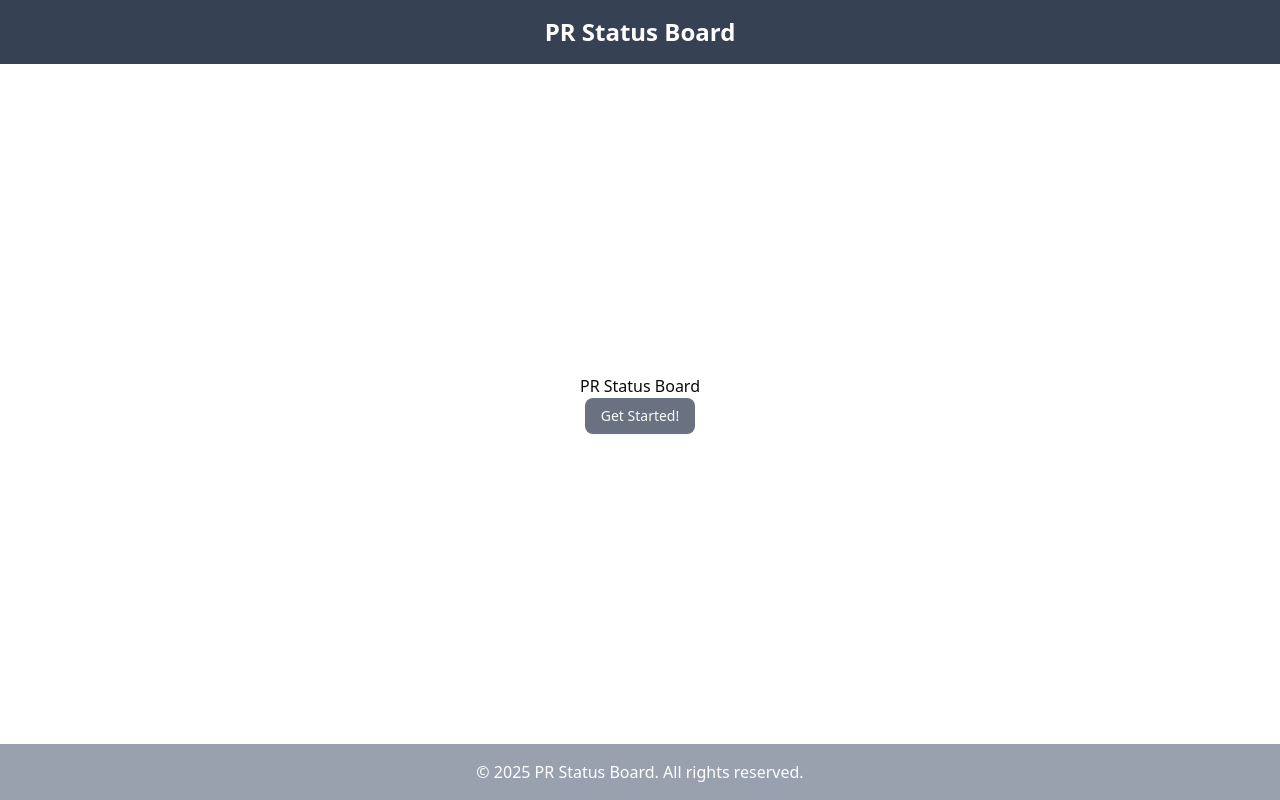
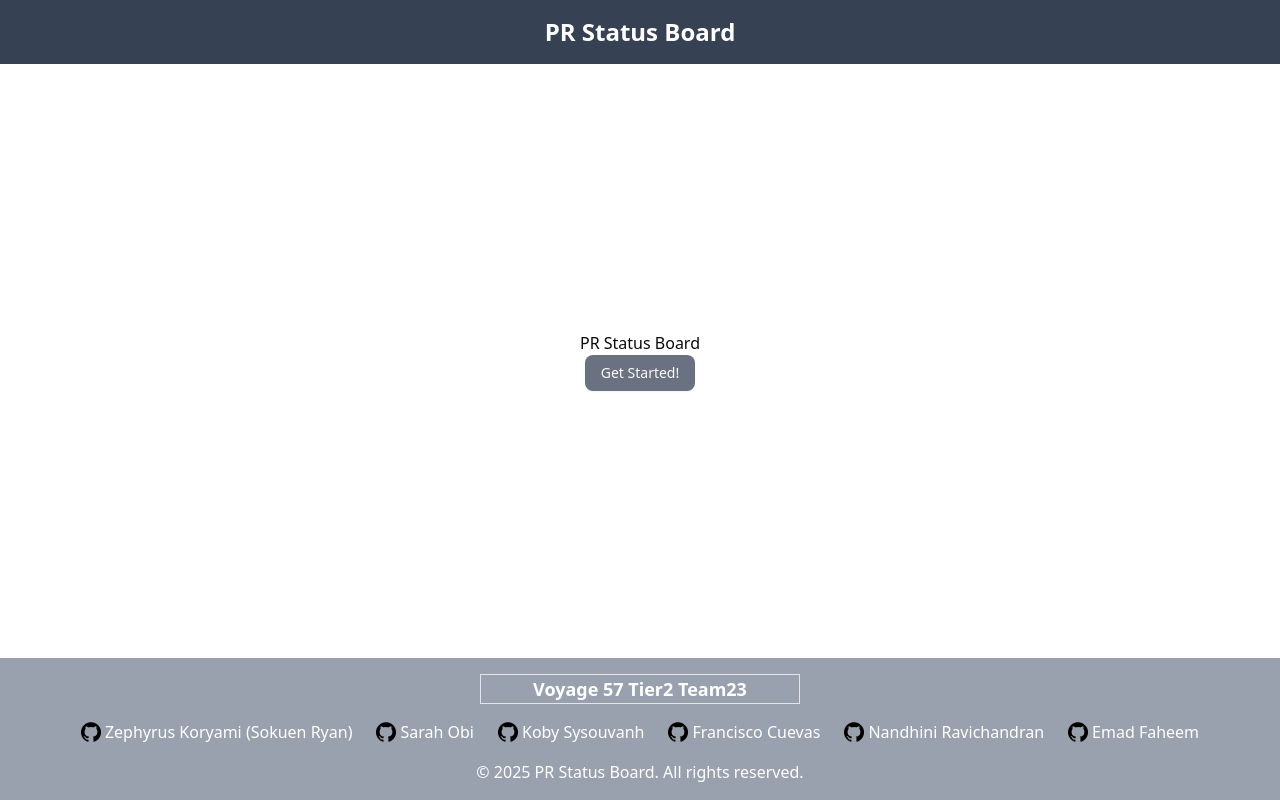
Before and after one commit to chingu-voyages/V57-tier2-team-23, a React (Vite) app: page / in a window 1280 px wide. Built offline with nearby package versions, Linux system fonts and the light colour scheme.

Commit message:
modified theapp.jsx - added a new file that carries the github image since GitHubIcon is deprecated in Lucide-Icons - added Footer to component file and Header as well

```diff
--- a/src/App.jsx
+++ b/src/App.jsx
@@ -3,8 +3,8 @@ import { createBrowserRouter, RouterProvider } from "react-router-dom";
 
 //Pages
 import HomePage from "./pages/HomePage";
-import Header from "./pages/Header";
-import Footer from "./pages/Footer";
+import Header from "./components/Header";
+import Footer from "./components/Footer";
 
 const router = createBrowserRouter([
     {
--- /dev/null
+++ b/src/components/Footer.jsx
@@ -0,0 +1,49 @@
+import React from "react";
+import GitHubLogo from "../assets/images/github.png";
+
+const Footer = () => {
+  const currentYear = new Date().getFullYear();
+
+  const teamMembers = [
+    { name: "Zephyrus Koryami (Sokuen Ryan)", github: "https://github.com/sokuenryan" },
+    { name: "Sarah Obi", github: "https://github.com/soprettypink" },
+    { name: "Koby Sysouvanh", github: "https://github.com/kobysysouvanh" },
+    { name: "Francisco Cuevas", github: "https://github.com/fcuevas6" },
+    { name: "Nandhini Ravichandran", github: "https://github.com/Nandhini0123" },
+    { name: "Emad Faheem", github: "https://github.com/emadgfy" },
+  ];
+
+  const handleTitleClick = () => {
+    window.open("https://github.com/chingu-voyages/V57-tier2-team-23", "_blank");
+  };
+
+  return (
+    <footer className="w-full p-4 bg-gray-400 text-white text-center">
+      <button
+        onClick={handleTitleClick}
+        className="text-lg font-bold border w-80 hover:bg-gray-500 mb-4"
+      >
+        Voyage 57 Tier2 Team23
+      </button>
+
+      <div className="flex justify-center flex-wrap gap-6 mb-4">
+        {teamMembers.map((member) => (
+          <a
+            key={member.name}
+            href={member.github}
+            target="_blank"
+            rel="noopener noreferrer"
+            className="flex items-center gap-1 hover:underline"
+          >
+            <img src={GitHubLogo} alt="GitHub Logo" className="h-5" />
+            <span>{member.name}</span>
+          </a>
+        ))}
+      </div>
+
+      <p>&copy; {currentYear} PR Status Board. All rights reserved.</p>
+    </footer>
+  );
+};
+
+export default Footer;
--- a/src/pages/Footer.jsx
+++ /dev/null
@@ -1,13 +0,0 @@
-import React from "react";
-
-const Footer = () => {
-    const currentYear = new Date().getFullYear();
-
-    return (
-        <footer className="w-full p-4 bg-gray-400 text-white text-center">
-        <p>&copy; {currentYear} PR Status Board. All rights reserved.</p>
-        </footer>
-    );
-};
-
-export default Footer;
--- a/src/pages/Layout.jsx
+++ /dev/null
@@ -1,16 +0,0 @@
-import React from "react";
-import { Outlet } from "react-router";
-import Header from "./Header";
-import Footer from "./Footer";
-
-const Layout = ({ children }) => {
-  return (
-    <div className="w-full h-screen flex flex-col">
-      <Header />
-        {children /* Render children when Layout is used as wrapper */}
-      <Footer />
-    </div>
-  );
-};
-
-export default Layout;
```
Also changed, not shown: src/assets/images/github.png (added), src/components/Header.jsx (renamed from src/pages/Header.jsx).
